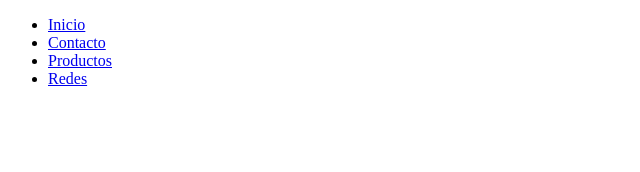
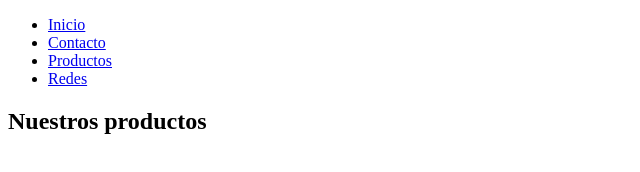
Before and after one commit to JoseAlvarez2021/clase-git, a plain HTML site: page index.html in a window 1280 px wide. Shown: the whole page, without its empty margins (0-640 px from the left). Drawn offline with Linux system fonts and the light colour scheme.

Commit message:
-- Main finalizado --

```diff
--- a/index.html
+++ b/index.html
@@ -17,5 +17,8 @@
             </ul>
         </nav>
     </header>
+    <main>
+        <h2>Nuestros productos</h2>
+    </main>
 </body>
 </html>
```
